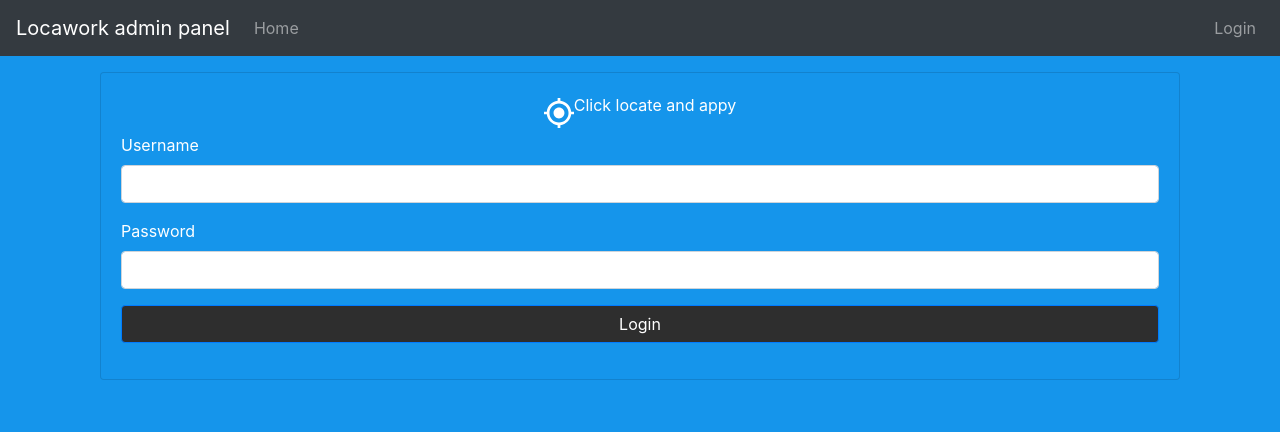
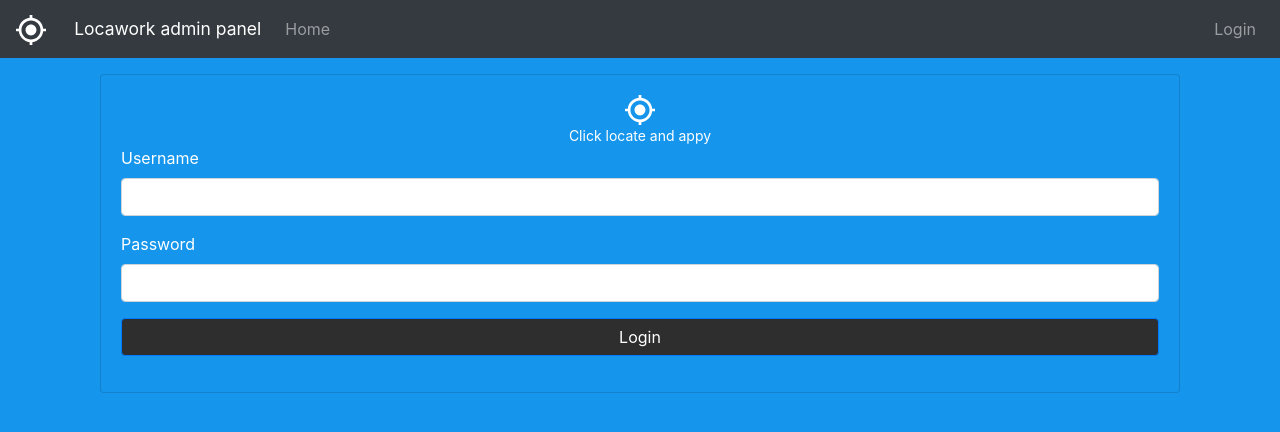
Before and after one commit to andreasplado/locawork-admin, a React (Create React App) app: page /login in a window 1280 px wide. Shown: the top 432 px of the page. Built offline with nearby package versions, Linux system fonts and the light colour scheme.

Commit message:
Refactoring

```diff
--- a/src/App.tsx
+++ b/src/App.tsx
@@ -14,6 +14,7 @@ import Profile from "./coponents/profile.component";
 import AuthService from "./services/AuthService";
 import BoardUsers from "./coponents/users/board-users.component";
 import JobApplications from "./coponents/job-applications/board-job-applications.component";
+import logo from './assets/logo.svg';
 
 type Props = {};
 
@@ -69,7 +70,8 @@ class App extends Component<Props, State> {
       <div>
         <nav className="navbar navbar-expand navbar-dark bg-dark">
           <Link to={"/"} className="navbar-brand">
-            Locawork admin panel
+          <img src={logo} />&nbsp; &nbsp; &nbsp;
+          <small>Locawork admin panel</small>
           </Link>
           <div className="navbar-nav mr-auto">
             <li className="nav-item">
--- a/src/coponents/logo.component.tsx
+++ b/src/coponents/logo.component.tsx
@@ -34,7 +34,9 @@ export default class LogoComponent extends Component<Props, State> {
       <>
       <div className="d-flex justify-content-center">
         <img src={logo} /><br />
-        <p>{this.props.slogan}</p>
+      </div>
+      <div className="d-flex justify-content-center">
+        <small>{this.props.slogan}</small>
       </div>
       </>
     );
```
